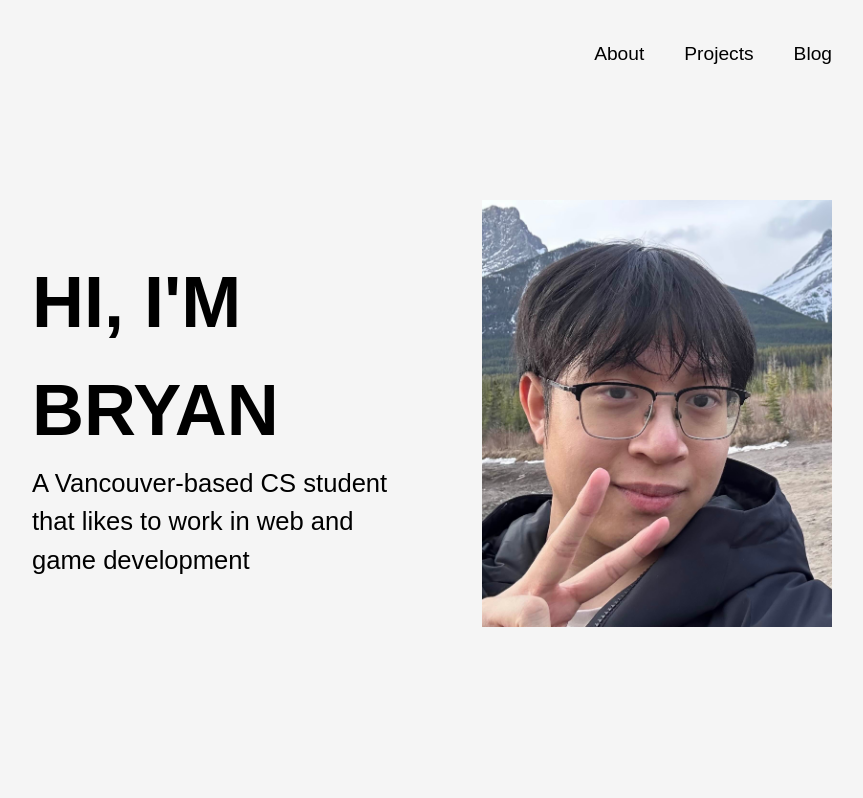
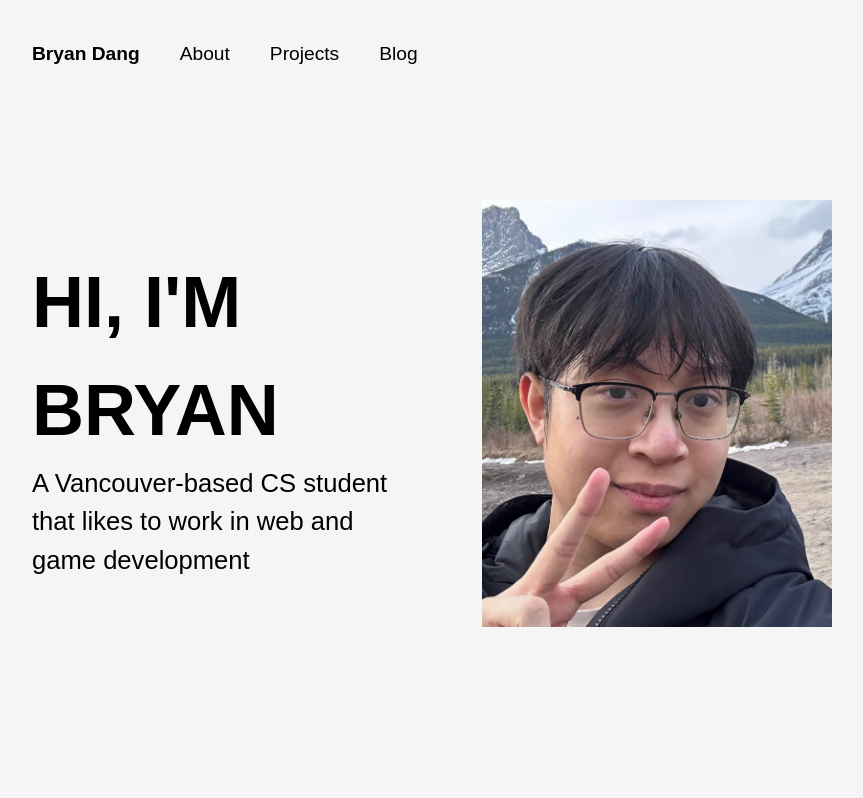
Before and after one commit to bryanjhdang/bryanjhdang.github.io, a React (Vite) app: page / in a window 1280 px wide. Shown: the top 798 px of the page, without its empty margins (208-1071 px from the left). Built offline with nearby package versions, Linux system fonts and the light colour scheme.

Commit message:
move header to left

```diff
--- a/src/sections/Header.tsx
+++ b/src/sections/Header.tsx
@@ -4,9 +4,10 @@ export default function Header() {
   return (
     <div className="hidden sm:block pt-10 pb-10 sm:pb-20 flow-root">
       <SectionWrapper>
-        <a href="https://bryandang.substack.com/" target="_blank" className="text-base hover:underline float-right ml-10">Blog</a>
-        <p className="text-base hover:underline float-right ml-10">Projects</p>
-        <p className="text-base hover:underline float-right">About</p>
+        <p className="text-base hover:underline float-left mr-10 font-bold">Bryan Dang</p>
+        <p className="text-base hover:underline float-left mr-10">About</p>
+        <p className="text-base hover:underline float-left mr-10">Projects</p>
+        <a href="https://bryandang.substack.com/" target="_blank" className="text-base hover:underline float-left mr-10">Blog</a>
       </SectionWrapper>
     </div>
   )
```
